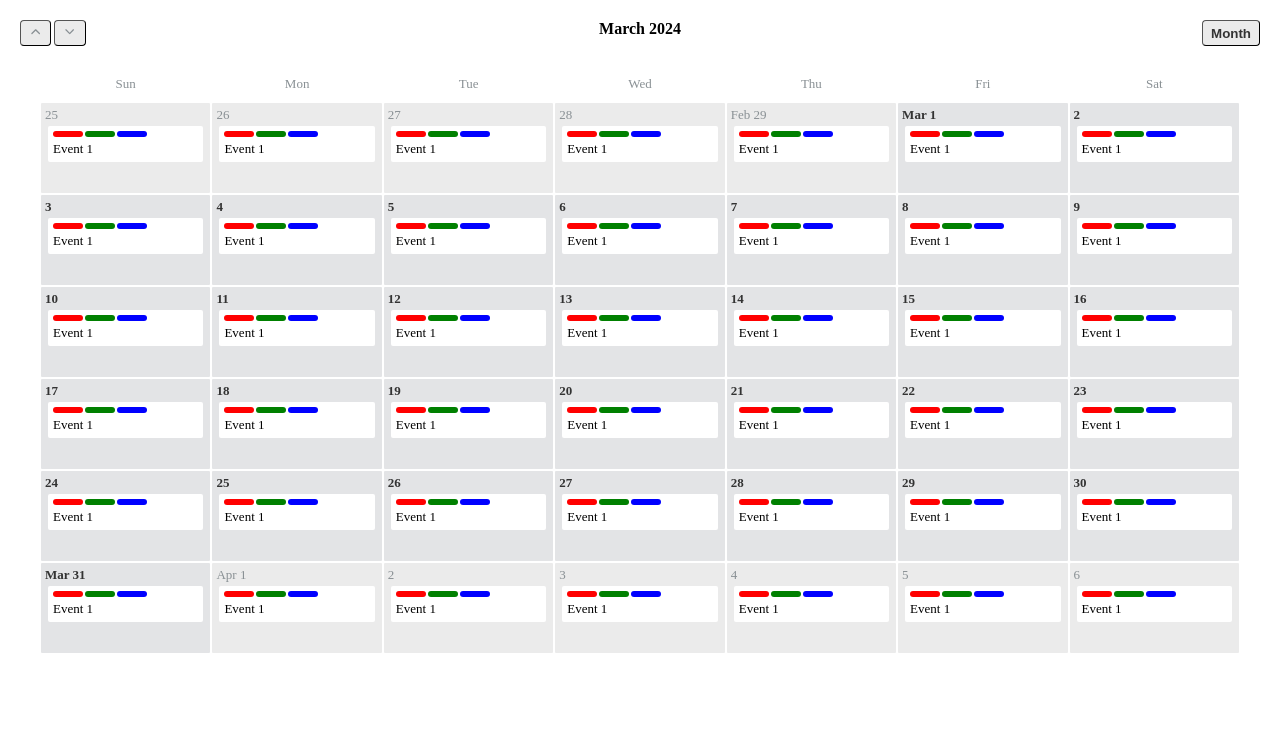
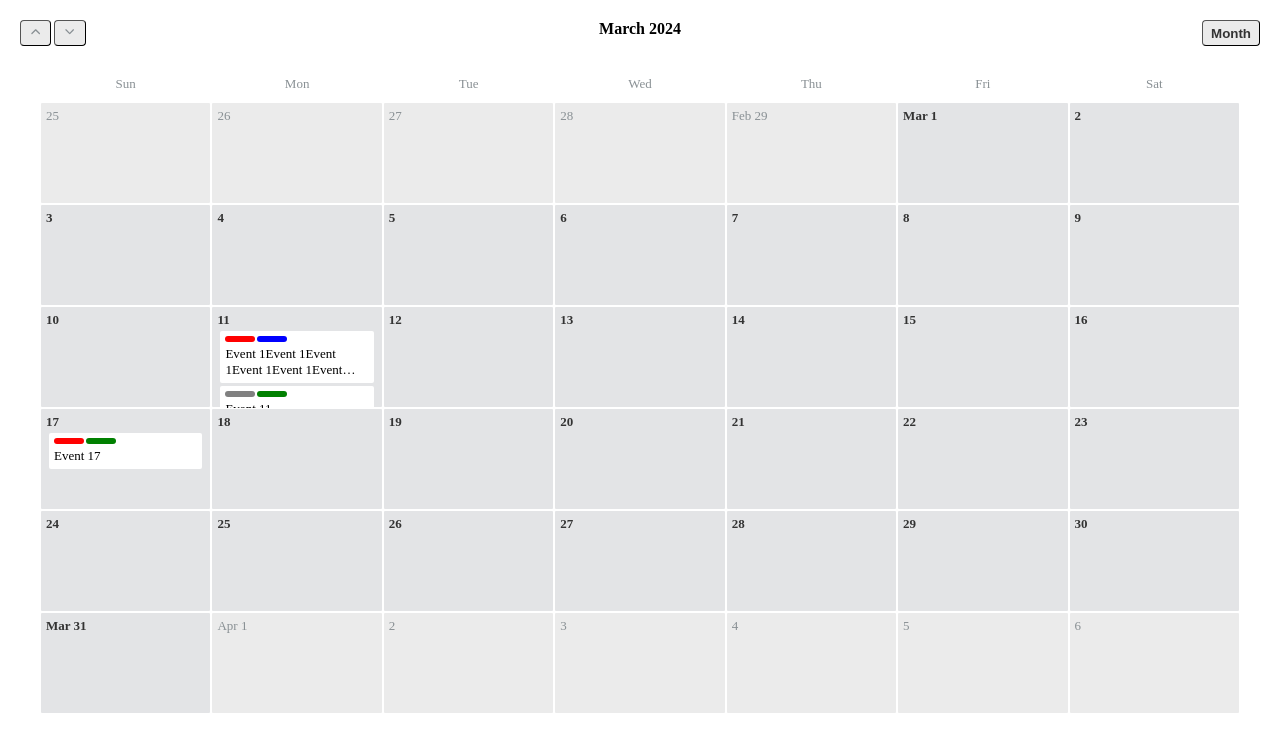
Before and after one commit to Vlad-Pelmeshka/react_calendar, a React (Create React App) app: page / in a window 1280 px wide. Shown: the top 752 px of the page. Built offline with nearby package versions, Linux system fonts and the light colour scheme.

Commit message:
event setuped

```diff
--- a/src/components/CalendarItem.js
+++ b/src/components/CalendarItem.js
@@ -11,22 +11,38 @@ class CalendarItem extends React.Component {
     }
 
     render(){
-        const el = this.props.item;
+        const el = this.props.item
+
+        console.log(this.props.events)
 
         return(
-            <div className={"calendar-grid-item " + ((el.currentMonth) && 'calendar-current_month')} >
+            <div className={"calendar-grid-item " + ((el.currentMonth) && 'calendar-current_month')} onContextMenu={ (e) => {this.handleClick(e)}}>
                 <div className="calendar-item-container">
-                    <div className="calendar-item-head">
+                    <div className="calendar-item-head"  >
                         <b>{((el.monthShortTitle) && (el.monthShortTitle + " ")) + el.day}</b>
                     </div>
-                    <div className='calendar-item-event'>
-                        { this.state.events.map((event, index) => (
-                            <Event key={index + event.date.day} event={event}/>
-                        ))}
-                    </div>
+                    { this.getEvents(el) }
+
                 </div>
             </div>
         )
+    }
+
+    handleClick(event){
+        if (!event.target.closest('.event')) {
+            event.preventDefault()
+
+
+        }
+    }
+
+    getEvents(el){
+        if(this.state.events)
+            return(<div className='calendar-item-event'>
+                { this.state.events.map((event, index) => (
+                    <Event key={index + '_' + el.day + '_' + el.month + '_' + el.year} event={event}/>
+                ))}
+            </div>)
     }
 
 }
--- a/src/components/Event.js
+++ b/src/components/Event.js
@@ -1,5 +1,5 @@
 import React from 'react';
-
+import EventForm from './EventForm';
 
 class Event extends React.Component {
 
@@ -22,6 +22,7 @@ class Event extends React.Component {
                     ))}
                 </div>
                 <div className="event-title">{this.state.event.title}</div>
+
             </div>
         )
     }
--- /dev/null
+++ b/src/components/EventForm.js
@@ -0,0 +1,46 @@
+import React from 'react';
+
+class EventForm extends React.Component {
+    eventSet = {}
+    constructor(props){
+        super(props)
+
+        this.state = this.props.event ?? {
+            title: "",
+            colors: [],
+            day: this.props.day,
+            month: this.props.month,
+            year: this.props.year
+        }
+    }
+
+    render(){
+
+        return(
+            <form className="event-form" ref={(el) => this.myForm = el}>
+                <input placeholder="Title" value={this.state.title} onChange={(e) => this.setState({title: e.target.value})}/>
+                {/* <input placeholder="Surname" value={this.state.lastName} onChange={(e) => this.setState({lastName: e.target.value})}/> */}
+                {/* <textarea placeholder="Bio" value={this.state.bio} onChange={(e) => this.setState({bio: e.target.value})}></textarea> */}
+                {/* <input placeholder="Age" value={this.state.age} type="number" onChange={(e) => this.setState({age: e.target.value})}/> */}
+                {/* <label htmlFor="isHappy">Are you happy?</label> */}
+                {/* <input type="checkbox" id="isHappy" onChange={(e) => this.setState({isHappy: e.target.checked})}/> */}
+                <button type="button" onClick={() => {
+
+                    this.eventSet = {
+                        title: this.state.title,
+                        // lastName: this.state.lastName,
+                        // bio: this.state.bio,
+                        // age: this.state.age,
+                        // isHappy: this.state.isHappy
+                    }
+
+                    this.props.onEvent(this.eventSet)
+                    this.myForm.reset()
+                }}>{this.props.user ? "Save" : "Add"}</button>
+            </form>
+        )
+    }
+
+}
+
+export default EventForm
--- a/src/components/FormCalendar.js
+++ b/src/components/FormCalendar.js
@@ -11,18 +11,67 @@ class Calendar extends React.Component {
         this.state = {
             currentYear: new Date().getFullYear(),
             currentMonth: new Date().getMonth(),
-            events: [
+            /*events: [
                 {
-                    id: 1,
-                    title: 'Event 1',
-                    colors: ['red','green','blue'],
-                    date: [{
-                        year: 2024,
-                        month: 2,
-                        day: 11
-                    }],
+                    2024: [
+                        {
+                            2: [
+                                {
+                                    11: [
+                                        {
+                                            id: 1,
+                                            title: 'Event 1',
+                                            colors: ['red','green','blue'],
+                                        }
+                                    ]
+                                }
+                            ]
+                        }
+                    ]
                 }
-            ]
+            ]*/
+            events: {
+                2024: {
+                    2: {
+                        11: [
+                            {
+                                title: 'Event 1Event 1Event 1Event 1Event 1Event 1Event 1',
+                                colors: ['red','blue'],
+                            },
+                            {
+                                title: 'Event 11',
+                                colors: ['grey','green'],
+                            },
+                            {
+                                title: 'Event 21',
+                                colors: ['blue','grey'],
+                            }
+                        ],
+                        17: [
+                            {
+                                title: 'Event 17',
+                                colors: ['red','green'],
+                            }
+                        ]
+                    },
+                    3: {
+                        21: [
+                            {
+                                title: 'Event 2',
+                                colors: ['red','green'],
+                            }
+                        ]
+                    },
+                    4: {
+                        1: [
+                            {
+                                title: 'Event 3',
+                                colors: ['red','green'],
+                            }
+                        ]
+                    },
+                }
+            }
         }
 
         this.changeMonth    = this.changeMonth.bind(this)
@@ -71,9 +120,11 @@ class Calendar extends React.Component {
                 <div className="calendar">
                     <HeaderCalendar />
                     <div className="calendar-list calendar-grid">
-                        {weekDates.map((el, index) => (
-                            <CalendarItem key={index} item={el} events={this.state.events} />
-                        ))}
+                        { weekDates.map((el, index) => (
+                                // <CalendarItem key={index} item={el} events={ this.state.events[this.state.currentYear][this.state.currentMonth][el.day]} />
+                                <CalendarItem key={el.year + '_' + el.month + '_' + el.day + '_' + el.index} item={el} events={ this.state.events ? (this.state.events[el.year] ? (this.state.events[el.year][el.month] ? (this.state.events[el.year][ el.month][el.day] ?? []) : []) : []) : []} />
+                            ))
+                        }
                     </div>
                 </div>
             </div>
--- a/src/components/Header.js
+++ b/src/components/Header.js
@@ -44,17 +44,26 @@ class Header extends React.Component {
     }
 
     changeMonth(data){
+
+        let year    = this.state.year
+        let month   = this.state.month
+
         if(data === -1 && this.state.month === 0){
-            this.setState({ year: this.setState-- })
-            this.setState({ month: 11 })
+            year--
+            month = 11
+            this.setState({ year: year })
+            this.setState({ month: month })
         }else if(data === 1 && this.state.month === 11){
-            this.setState({ year: this.setState++ })
-            this.setState({ month: 0 })
+            year++
+            month = 0
+            this.setState({ year: year })
+            this.setState({ month: month })
         }else{
+            month += data
             this.setState({ month: this.state.month+data })
         }
 
-        this.props.onChangeMonth({year: this.state.year, month: this.state.month})
+        this.props.onChangeMonth({year: year, month: month})
     }
 
 }
--- a/src/css/global/calendar.scss
+++ b/src/css/global/calendar.scss
@@ -27,11 +27,16 @@
                     background-color: var(--secondary);
 
                     margin: 1px;
-                    padding: 4px;
+                    padding: 5px;
                     border-radius: 1px;
 
-                    height: 90px;
+                    height: 100px;
 
+                }
+
+                &-event{
+                    height: calc(100% - 10px);
+                    overflow-y: auto;
                 }
 
                 &-head{
--- a/src/css/global/event.scss
+++ b/src/css/global/event.scss
@@ -18,4 +18,15 @@
 
         }
     }
+
+    &-form{
+
+    }
+
+    &-title{
+        display: -webkit-box;
+        -webkit-box-orient: vertical;
+        -webkit-line-clamp: 2;
+        overflow: hidden;
+    }
 }
```
Also changed, not shown: 1 other file (tests, documents, lock files or other folders).
